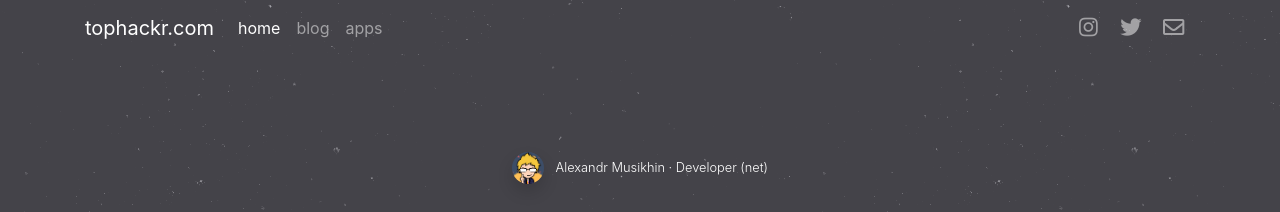
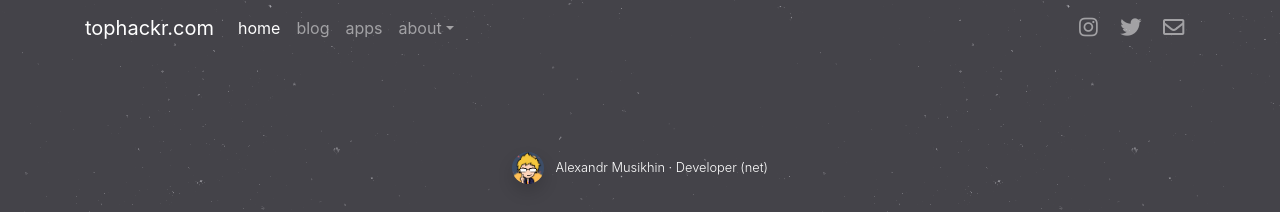
Before and after one commit to tophackr/tophackr.github.io, a Jekyll site: the page built from index.html, in a window 1280 px wide. Shown: the top 212 px of the page. Built offline with Jekyll 4.4.1, drawn with Linux system fonts in a browser that asks for light colours; nearby versions of some CDN libraries; comment, search, counter and statistics services are not loaded.

Commit message:
added about list

```diff
--- a/_includes/navbar.html
+++ b/_includes/navbar.html
@@ -16,6 +16,13 @@
                 </li>
                 <li class="nav-item">
                     <a class="nav-link{% if page.layout == 'apps' %} active{% endif %}" href="{{ '/apps/' | relative_url }}">apps</a>
+                </li>
+                <li class="nav-item dropdown">
+                    <a href="#" class="nav-link dropdown-toggle" data-toggle="dropdown" aria-haspopup="true" aria-expanded="false">about</a>
+                    <div class="dropdown-menu">
+                        <a href="{{ '/branding/' | relative_url }}" class="dropdown-item">branding</a>
+                        <a href="{{ site.status }}" class="dropdown-item">status</a>
+                    </div>
                 </li>
             </ul>
         </div>
```
